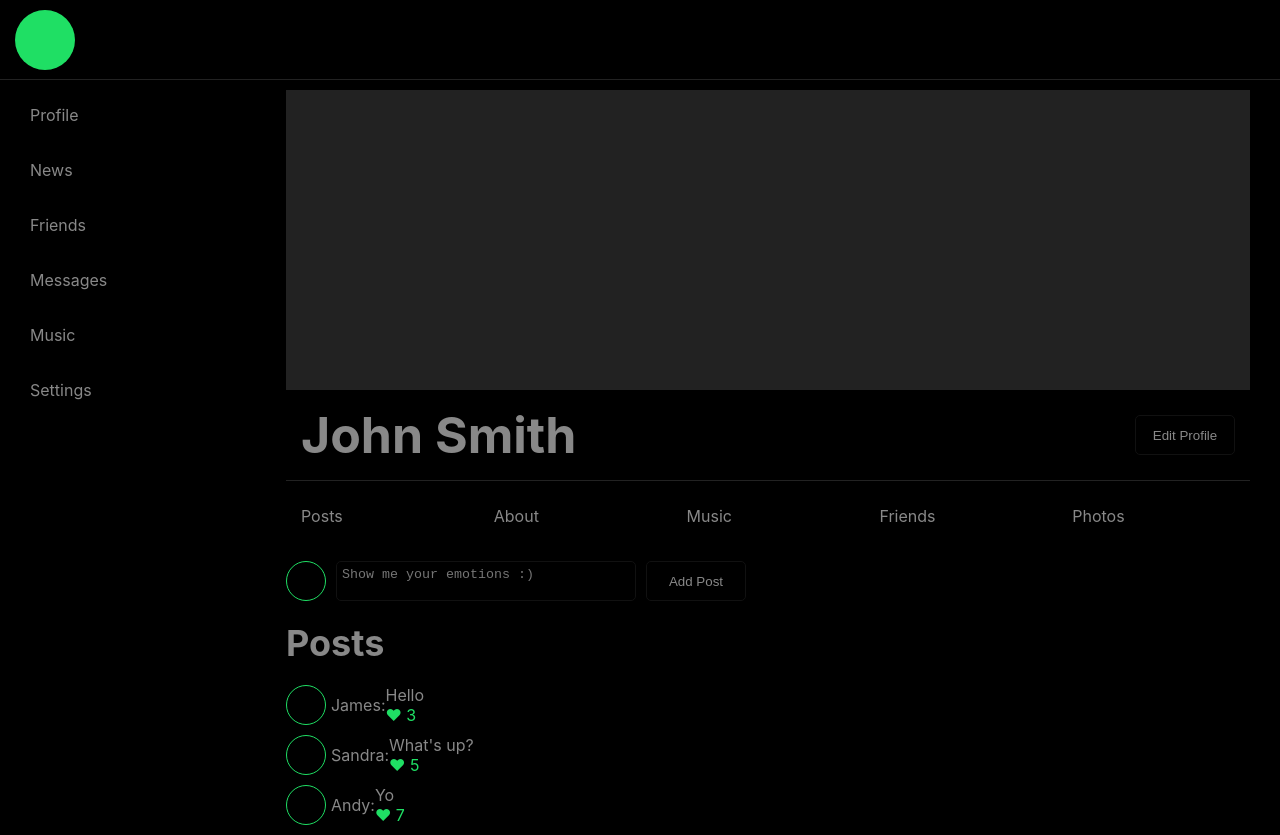
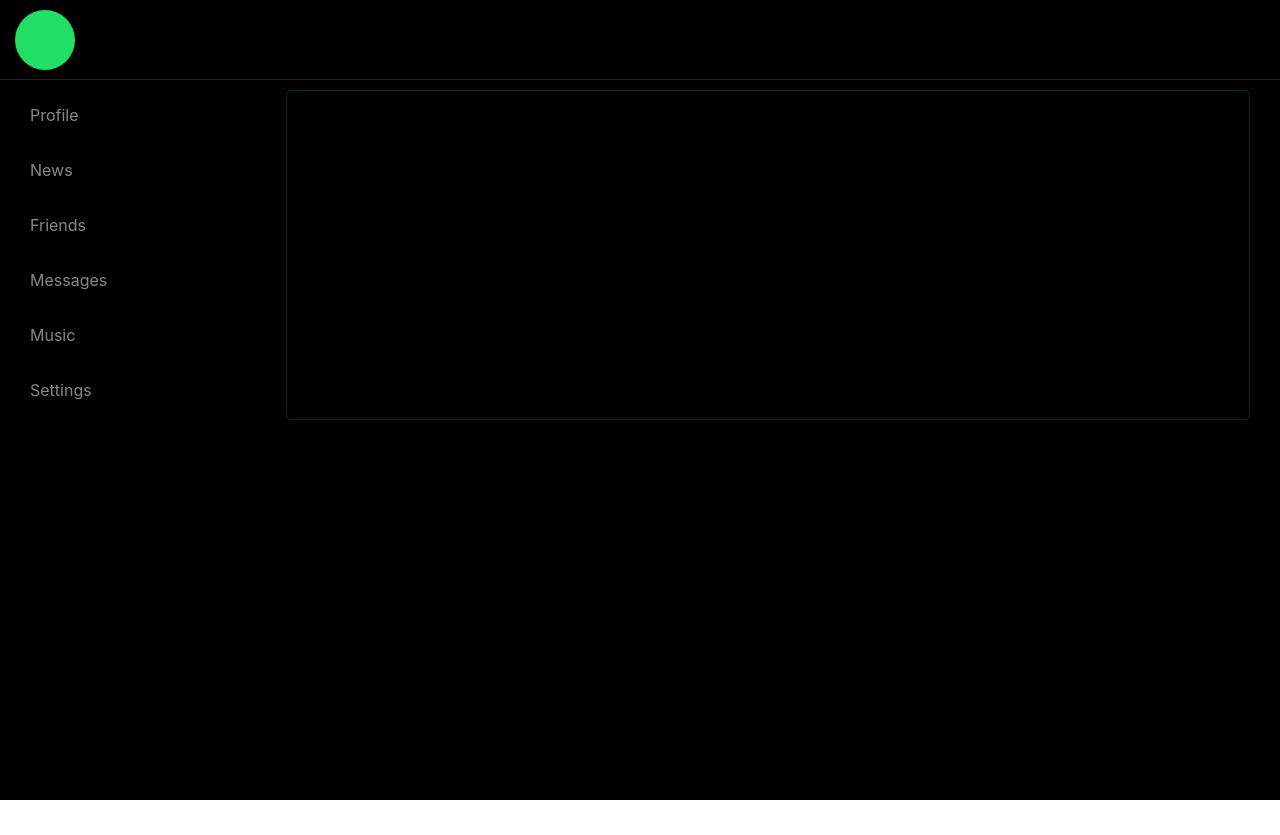
Before and after one commit to lsky88/SocialNetworkCopy, a React (Create React App) app: page /dialogs in a window 1280 px wide. After the commit the page ends 800 px from the top, so only its background shows below. Built offline with nearby package versions, Linux system fonts and the light colour scheme.

Commit message:
17-20. New Component Dialogs. Routing

```diff
--- a/package.json
+++ b/package.json
@@ -8,6 +8,7 @@
     "@testing-library/user-event": "^13.5.0",
     "react": "^17.0.2",
     "react-dom": "^17.0.2",
+    "react-router-dom": "^6.2.1",
     "react-scripts": "5.0.0",
     "web-vitals": "^2.1.4"
   },
--- a/src/App.js
+++ b/src/App.js
@@ -4,10 +4,13 @@ import Header from "./components/Header/Header";
 import Navigation from "./components/Navigation/Navigation";
 import Footer from "./components/Footer/Footer";
 import Profile from "./components/ProfilePage/Profile";
+import Dialogs from "./components/Dialogs/Dialogs";
+import {BrowserRouter, Route, Routes} from "react-router-dom";
 
-// App ==========================
+// App ===========================
 const App = () => {
     return (
+        <BrowserRouter>
             <div className="app-wrapper">
                 <Header/>
                 <div className="container">
@@ -16,10 +19,14 @@ const App = () => {
                         <Footer/>
                     </section>
                     <main className="main">
-                    <Profile/>
+                        <Routes>
+                            <Route element={<Dialogs/>} path="/dialogs"/>
+                            <Route element={<Profile/>} path="/profile"/>
+                        </Routes>
                     </main>
                 </div>
             </div>
+        </BrowserRouter>
     );
 }
 
--- /dev/null
+++ b/src/components/Dialogs/Dialogs.jsx
@@ -0,0 +1,13 @@
+// Imports =========================
+import style from "./Dialogs.module.css"
+
+// Dialogs =========================
+const Dialogs = () => {
+    return (
+        <section className={style.dialogs}>
+
+        </section>
+    )
+}
+
+export default Dialogs;
--- /dev/null
+++ b/src/components/Dialogs/Dialogs.module.css
@@ -0,0 +1,5 @@
+.dialogs {
+	width: 100%;
+	border: 1px solid rgba(31, 223, 100, .2);
+	border-radius: 5px;
+}
--- a/src/components/Navigation/Navigation.jsx
+++ b/src/components/Navigation/Navigation.jsx
@@ -1,17 +1,26 @@
 // Imports ========================
 import style from './Navigation.module.css'
+import {NavLink} from "react-router-dom";
 
 // Navigation =======================
 const Navigation = () => {
     return (
         <nav className={style.navigation}>
             <ul className={style.navList}>
-                <li className={style.listItem}>Profile</li>
-                <li className={style.listItem}>News</li>
-                <li className={style.listItem}>Friends</li>
-                <li className={style.listItem}>Messages</li>
-                <li className={style.listItem}>Music</li>
-                <li className={style.listItem}>Settings</li>
+                <li className={style.listItem}><NavLink
+                    to="/profile">Profile</NavLink></li>
+                <li className={style.listItem}><NavLink to="news">News</NavLink>
+                </li>
+                <li className={style.listItem}><NavLink
+                    to="friends">Friends</NavLink>
+                </li>
+                <li className={style.listItem}><NavLink
+                    to="/dialogs">Messages</NavLink></li>
+                <li className={style.listItem}><NavLink
+                    to="music">Music</NavLink>
+                </li>
+                <li className={style.listItem}><NavLink
+                    to="settings">Settings</NavLink></li>
             </ul>
         </nav>
     )
--- a/src/components/Navigation/Navigation.module.css
+++ b/src/components/Navigation/Navigation.module.css
@@ -9,6 +9,10 @@
 }
 
 .listItem {
+	border-radius: 5px;
+}
+
+.listItem a {
 	color: #888;
 	height: 50px;
 	display: flex;
@@ -19,7 +23,7 @@
 	transition: .3s all;
 }
 
-.listItem:hover {
+.listItem a:hover {
 	border: 1px solid #1FDF64;
 	color: #1FDF64;
 	box-shadow: 0 0 5px 1px #1FDF64;
--- a/src/components/ProfilePage/Posts/MyPosts/Post/Post.jsx
+++ b/src/components/ProfilePage/Posts/MyPosts/Post/Post.jsx
@@ -5,8 +5,10 @@ import style from "./Post.module.css";
 const Post = (props) => {
     return (
         <div className={style.postContainer}>
-            <div className={style.user}></div>
-            {props.user}:
+            <div className={style.user}>
+                <img src="" alt="ava" className={style.userLogo}/>
+                <div className={style.userName}>{props.user}:</div>
+            </div>
             <div className={style.post} id={props.id}><p>{props.message}</p>
                 <span>❤︎ {props.likesCount}</span></div>
         </div>
--- a/src/components/ProfilePage/Posts/MyPosts/Post/Post.module.css
+++ b/src/components/ProfilePage/Posts/MyPosts/Post/Post.module.css
@@ -6,7 +6,12 @@
 	margin-top: 10px;
 }
 
-.postContainer .user {
+.user {
+	display: flex;
+	align-items: center;
+}
+
+.userLogo {
 	width: 40px;
 	height: 40px;
 	border-radius: 50%;
@@ -14,6 +19,19 @@
 	margin-right: 5px;
 }
 
+.userName {
+	margin-right: 10px;
+}
+
+.post {
+	display: flex;
+	align-items: center;
+}
+
+.post p {
+	margin-right: 10px;
+}
+
 .post span {
 	color: #1FDF64;
 }
--- a/src/index.js
+++ b/src/index.js
@@ -1,3 +1,4 @@
+// Imports ========================
 import React from 'react';
 import ReactDOM from 'react-dom';
 import './index.css';
```
Also changed, not shown: 1 other file (tests, documents, lock files or other folders). Lines whose indentation alone changed are shown as unchanged.
